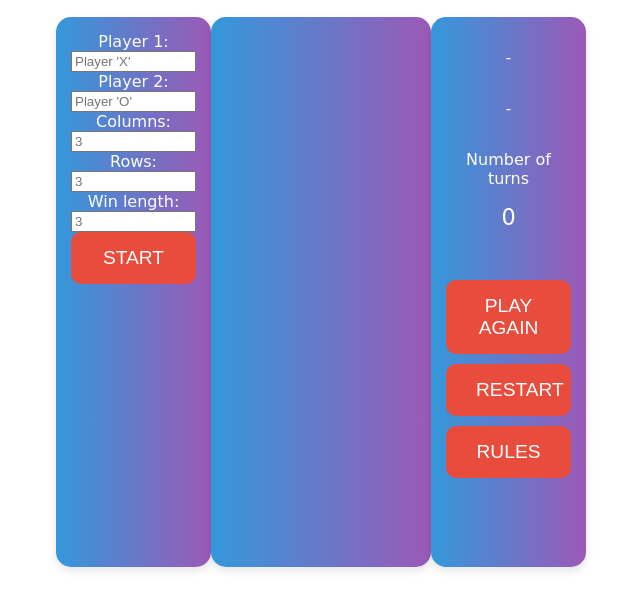
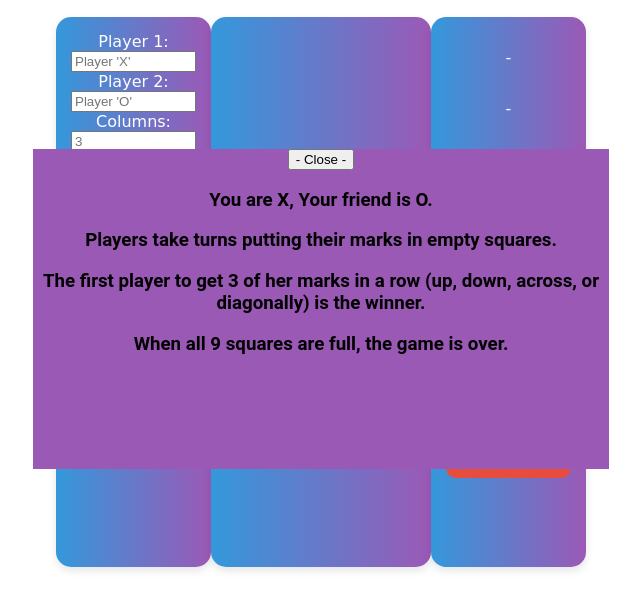
Before and after one commit to OmerBentzi/TicTacToe, a plain HTML site: page index.html in a window 1280 px wide. Both pictures are taken after a click on the button "RULES". Shown: the part 91-700 px from the top of the page, without its empty margins (319-959 px from the left). Drawn offline with Linux system fonts and the light colour scheme.

Commit message:
close popup

```diff
--- a/index.html
+++ b/index.html
@@ -48,7 +48,8 @@
         <p id="timer"></p>
       </section>
     </main>
-  <div class="popup" hidden="true">
+  <div id="popup" class="popup" hidden="true">
+    <button id="remove" class="remove">- Close -</button>
     <h3>You are X, Your friend is O.</h3>
     <h3>Players take turns putting their marks in empty squares.</h3>
     <h3>The first player to get 3 of her marks in a row (up, down, across, or diagonally) is the winner.</h3>
--- a/script.js
+++ b/script.js
@@ -284,6 +284,9 @@ let handleRestart = () => {
     document.getElementById("timer").innerHTML = "";
 };
 let show_popup = () => {
+    document.getElementById("popup").hidden = false;
+};
+let close_popup = () => {
     document.getElementById("popup").hidden = true;
 };
 // Event listeners
@@ -291,3 +294,4 @@ document.querySelector('#start').addEventListener('click', handleStart);
 document.querySelector('#playAgain').addEventListener('click', handlePlayAgain);
 document.querySelector('#restart').addEventListener('click', handleRestart);
 document.querySelector('#rules').addEventListener('click',show_popup);
+document.querySelector('#remove').addEventListener('click',close_popup);
```
Also changed, not shown: 1 other file.
